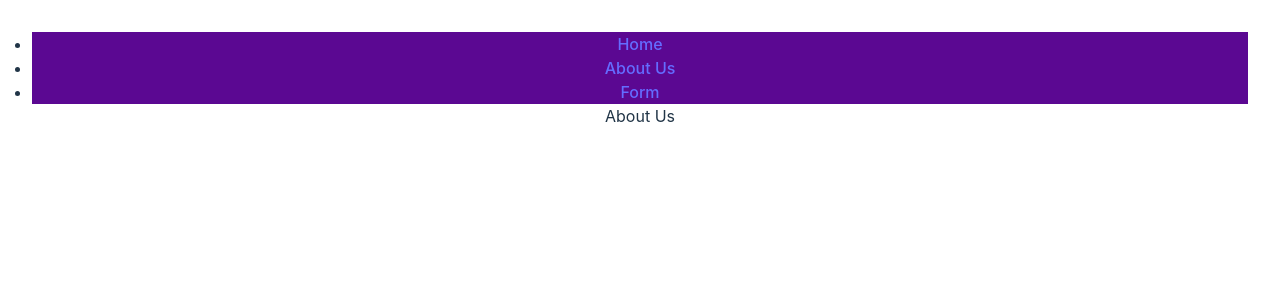
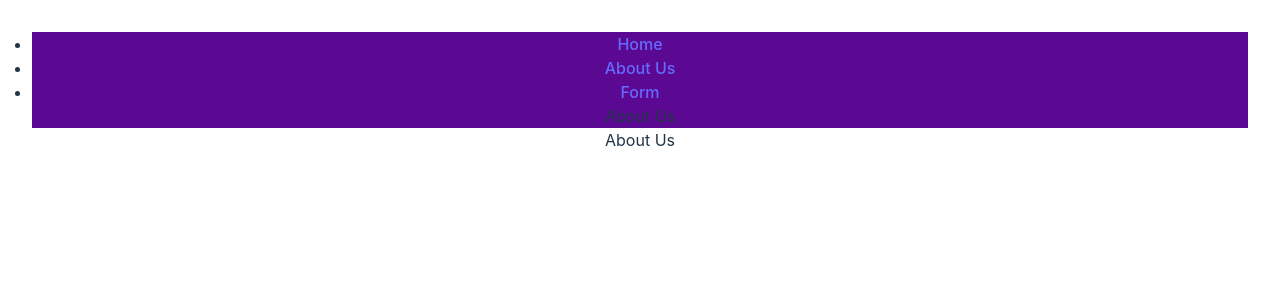
Before and after one commit to KirillGenin/React, a React (Vite) app: page /about in a window 1280 px wide. Shown: the top 300 px of the page. Built offline with nearby package versions, Linux system fonts and the light colour scheme.

Commit message:
feat: add title page to header

```diff
--- a/src/components/Header/index.tsx
+++ b/src/components/Header/index.tsx
@@ -1,23 +1,43 @@
 import { NavLink } from 'react-router-dom';
+import { useContext } from 'react';
 import styles from './index.module.scss';
+import TitlePageContext from '../../hooks/Context';
 
 function Header() {
+  const { titlePage } = useContext(TitlePageContext);
+
   return (
     <>
       <header className={styles.header}>
         <nav>
-          <ul>
+          <ul className={styles.nav_list}>
             <li>
-              <NavLink to="/">Home</NavLink>
+              <NavLink
+                to="/"
+                className={({ isActive }) => (isActive ? styles.nav_link__active : styles.nav_link)}
+              >
+                Home
+              </NavLink>
             </li>
             <li>
-              <NavLink to="/about">About Us</NavLink>
+              <NavLink
+                to="/about"
+                className={({ isActive }) => (isActive ? styles.nav_link__active : styles.nav_link)}
+              >
+                About Us
+              </NavLink>
             </li>
             <li>
-              <NavLink to="/form">Form</NavLink>
+              <NavLink
+                to="/form"
+                className={({ isActive }) => (isActive ? styles.nav_link__active : styles.nav_link)}
+              >
+                Form
+              </NavLink>
             </li>
           </ul>
         </nav>
+        <p>{titlePage}</p>
       </header>
     </>
   );
--- a/src/components/Layout/index.tsx
+++ b/src/components/Layout/index.tsx
@@ -1,11 +1,17 @@
 import { Outlet } from 'react-router';
 import Header from '../Header';
+import { useState } from 'react';
+import TitlePageContext from '../../hooks/Context';
 
 function Layout() {
+  const [titlePage, setTitlePage] = useState('');
+
   return (
     <>
-      <Header />
-      <Outlet />
+      <TitlePageContext.Provider value={{ titlePage, setTitlePage }}>
+        <Header />
+        <Outlet />
+      </TitlePageContext.Provider>
     </>
   );
 }
--- /dev/null
+++ b/src/hooks/Context.ts
@@ -0,0 +1,6 @@
+import { createContext } from 'react';
+import ITitlePageContext from '../types/types';
+
+const TitlePageContext = createContext<ITitlePageContext>({} as ITitlePageContext);
+
+export default TitlePageContext;
--- a/src/pages/404/index.tsx
+++ b/src/pages/404/index.tsx
@@ -1,4 +1,13 @@
+import { useEffect, useContext } from 'react';
+import TitlePageContext from '../../hooks/Context';
+
 function PageNotFound() {
+  const { setTitlePage } = useContext(TitlePageContext);
+
+  useEffect(() => {
+    setTitlePage('404: Page Not Found');
+  });
+
   return (
     <>
       <p>Page Not Found</p>
--- a/src/pages/AboutUs/index.tsx
+++ b/src/pages/AboutUs/index.tsx
@@ -1,4 +1,13 @@
+import { useEffect, useContext } from 'react';
+import TitlePageContext from '../../hooks/Context';
+
 function AboutUsPage() {
+  const { setTitlePage } = useContext(TitlePageContext);
+
+  useEffect(() => {
+    setTitlePage('About Us');
+  });
+
   return (
     <>
       <p>About Us</p>
--- a/src/pages/Form/index.tsx
+++ b/src/pages/Form/index.tsx
@@ -1,4 +1,13 @@
+import { useEffect, useContext } from 'react';
+import TitlePageContext from '../../hooks/Context';
+
 function FormPage() {
+  const { setTitlePage } = useContext(TitlePageContext);
+
+  useEffect(() => {
+    setTitlePage('Form');
+  });
+
   return (
     <>
       <p>Form</p>
--- a/src/pages/Home/index.tsx
+++ b/src/pages/Home/index.tsx
@@ -1,4 +1,13 @@
+import { useEffect, useContext } from 'react';
+import TitlePageContext from '../../hooks/Context';
+
 function HomePage() {
+  const { setTitlePage } = useContext(TitlePageContext);
+
+  useEffect(() => {
+    setTitlePage('Home');
+  });
+
   return (
     <>
       <p>Home</p>
--- /dev/null
+++ b/src/types/types.ts
@@ -0,0 +1,6 @@
+interface ITitlePageContext {
+  titlePage: string;
+  setTitlePage: React.Dispatch<React.SetStateAction<string>>;
+}
+
+export default ITitlePageContext;
```
